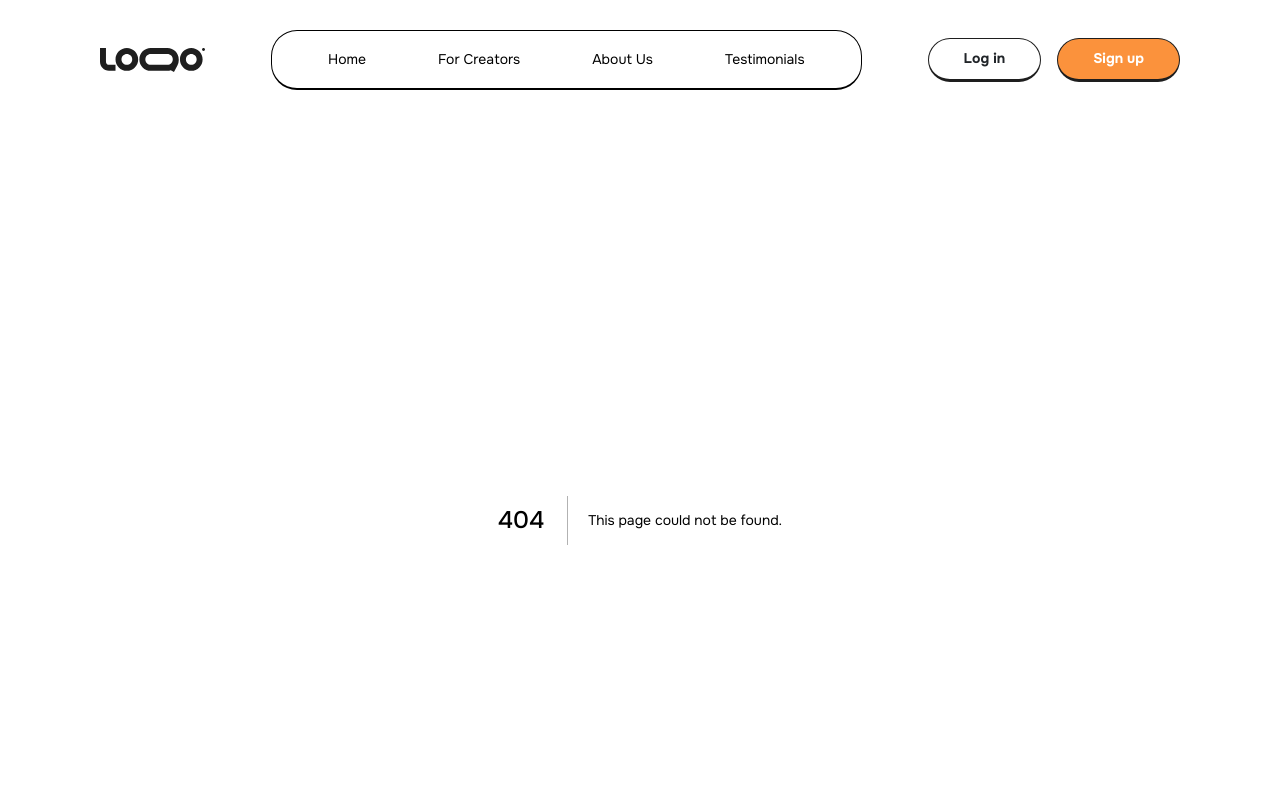
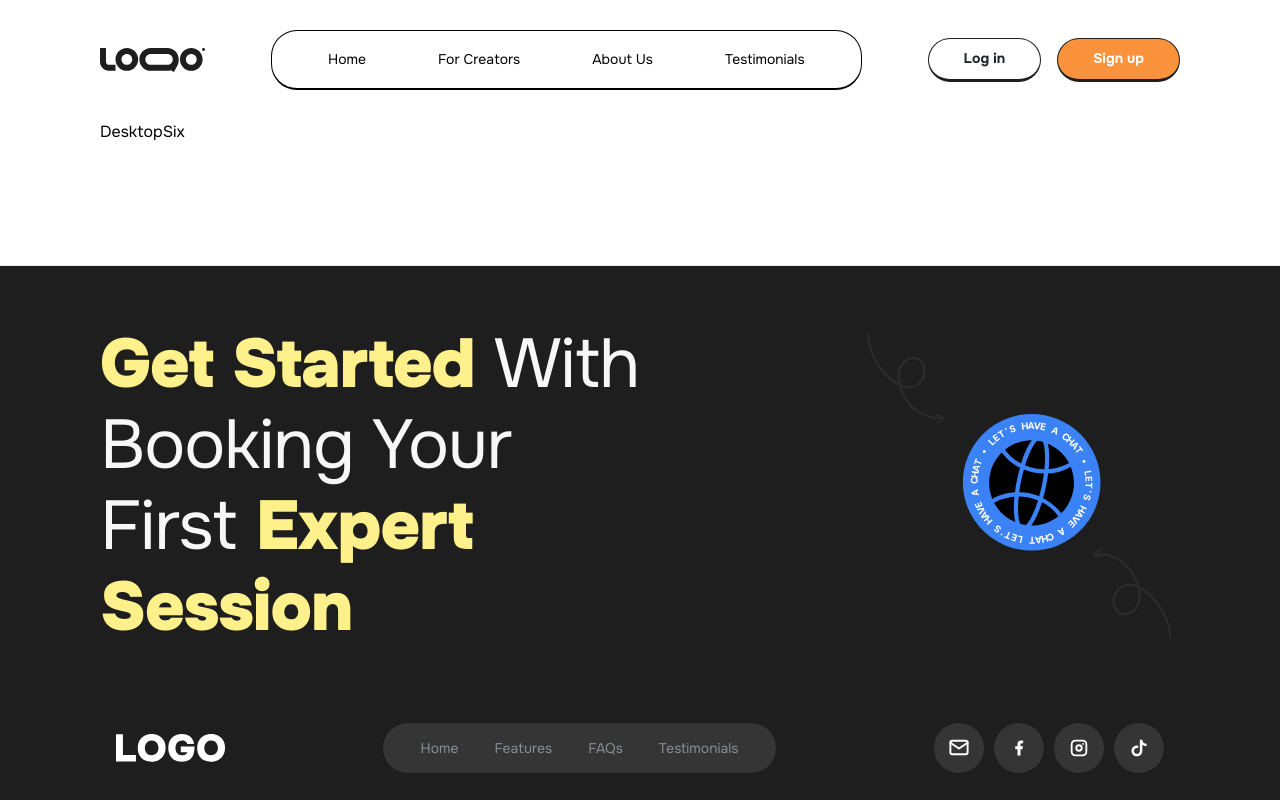
Before and after one commit to ShaYri12/TopExpert, a Next.js app: page /desktopsix in a window 1280 px wide. Before the commit this address had no page. Shown: the top 800 px of the page. Built offline with nearby package versions, Linux system fonts and the light colour scheme.

Commit message:
working on pages

```diff
--- /dev/null
+++ b/app/desktopsix/page.tsx
@@ -0,0 +1,9 @@
+import React from 'react'
+
+const DesktopSix = () => {
+  return (
+    <div>DesktopSix</div>
+  )
+}
+
+export default DesktopSix
```
